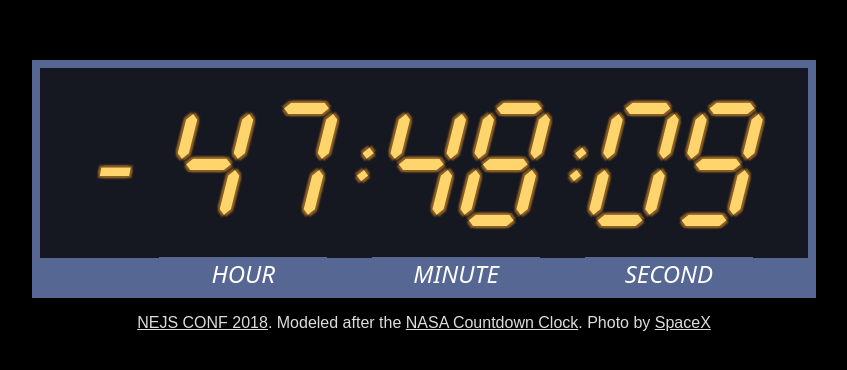
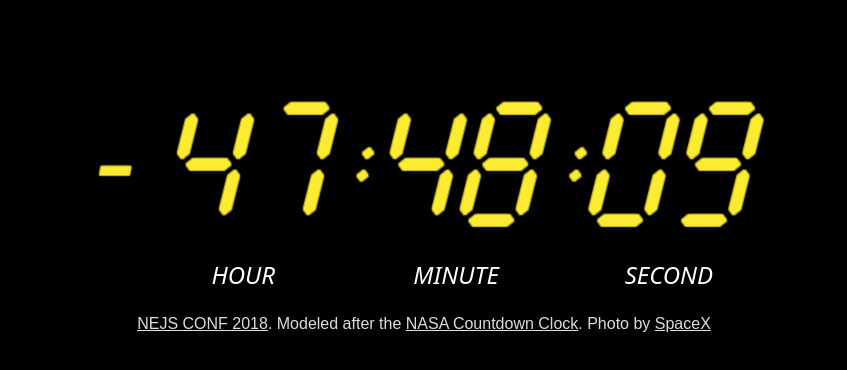
Before and after one commit to NebraskaJS/2018.nejsconf.com, an Eleventy site: page countdown.njk in a window 1280 px wide. Shown: the part 196-566 px from the top of the page, without its empty margins (216-1063 px from the left). Built offline with nearby package versions, Linux system fonts and the light colour scheme; Eleventy itself is replaced by a stand-in of ours; files that its build step writes are made by us from their sources.

```diff
--- /dev/null
+++ b/_includes/countdown-script.njk
@@ -0,0 +1,20 @@
+<script>
+var countdown = document.querySelector(".countdown");
+var nejsconfTime = new Date("2018-07-27T13:00:00Z").getTime();
+
+function renderTime(date) {
+	var secondsDiff = (nejsconfTime - date.getTime()) / 1000;
+	var hours = Math.floor(secondsDiff / (60*60));
+	var minutes = Math.floor(secondsDiff % (60*60) / 60);
+	var seconds = Math.floor(secondsDiff % 60);
+
+	return (secondsDiff > 0 ? '<span class="minus">-</span>' : "") +
+		'<span class="hours">' + (hours < 10 ? "0" : "") + hours + '</span>' +
+		':<span class="minutes">' + (minutes < 10 ? "0" : "") + minutes + '</span>' +
+		':<span class="seconds">' + (seconds < 10 ? "0" : "") + seconds + "</span>";
+}
+
+setInterval(function() {
+	countdown.innerHTML = renderTime(new Date());
+}, 1000);
+</script>
--- a/_includes/theme.css
+++ b/_includes/theme.css
@@ -753,7 +753,35 @@
 /* Countdown */
 @font-face {
 	font-family: sevenseg;
+	font-display: block;
 	src: url(/assets/fonts/7segfault.ttf) format("truetype");
+}
+
+.countdown {
+	position: relative;
+	display: block;
+	text-align: center;
+	font-size: 14vw;
+	font-family: sevenseg, system-ui, sans-serif;
+	font-style: italic;
+	padding: .2em 0 0;
+	margin: 2rem auto;
+	background-color: #000;
+	text-decoration: none;
+	text-shadow: 1px 1px 1px #bfb324, 1px -1px 1px #bfb324, -1px 1px 1px #bfb324, -1px -1px 1px #bfb324;
+	min-height: 12.2vw;
+}
+.countdown,
+.countdown:link,
+.countdown:visited {
+	color: #fcec31;
+}
+.countdown .minus {
+	font-family: Courier New;
+	position: relative;
+	top: -.25em;
+	left: -12px;
+	font-size: 60%;
 }
 
 .page-countdown {
@@ -775,63 +803,42 @@
 .page-countdown footer {
 	display: none;
 }
-
-.countdown,
-.countdown-humane {
-	text-align: center;
-}
-.countdown-humane {
-	padding: .75em 0;
-}
-.countdown {
-	position: relative;
-	font-size: 14vw;
-	font-family: sevenseg, system-ui, sans-serif;
-	font-style: italic;
-	background-color: rgba(27,31,42,.8);
-	color: #fed56c;
-	text-shadow: 2px 2px 2px #8d5f24, 2px -2px 2px #8d5f24, -2px 2px 2px #8d5f24, -2px -2px 2px #8d5f24;
-	border: .5rem solid #566793;
-	padding: .2em 0 0;
+.page-countdown .countdown {
+	background-color: rgba(0,0,0,.7);
+	border: .5rem solid #000;
+	margin-top: 0;
+	margin-bottom: 0;
 	width: 60%;
-	margin: 0 auto;
-}
-.countdown .minus {
-	font-family: Courier New;
-	position: relative;
-	top: -.25em;
-	left: -12px;
-	font-size: 60%;
 }
 @media (min-width: 35em) { /* 560px */
-	.countdown {
+	.page-countdown .countdown {
 		border-bottom-width: 2.5rem;
 	}
-	.countdown .hours,
-	.countdown .minutes,
-	.countdown .seconds {
+	.page-countdown .countdown .hours,
+	.page-countdown .countdown .minutes,
+	.page-countdown .countdown .seconds {
 		padding-bottom: 2.5rem;
 	}
-	.countdown .hours:before,
-	.countdown .minutes:before,
-	.countdown .seconds:before {
+	.page-countdown .countdown .hours:before,
+	.page-countdown .countdown .minutes:before,
+	.page-countdown .countdown .seconds:before {
 		position: absolute;
 		width: 13.1vw;
 		bottom: -2rem;
 		font-size: 1.5rem;
 		padding: 0;
-		background-color: #566793;
+		background-color: #000;
 		color: #fff;
 		text-shadow: none;
 		text-transform: uppercase;
 	}
-	.countdown .hours:before {
+	.page-countdown .countdown .hours:before {
 		content: "Hour";
 	}
-	.countdown .minutes:before {
+	.page-countdown .countdown .minutes:before {
 		content: "Minute";
 	}
-	.countdown .seconds:before {
+	.page-countdown .countdown .seconds:before {
 		content: "Second";
 	}
 }
--- a/countdown.njk
+++ b/countdown.njk
@@ -10,23 +10,4 @@
 		<p><a href="/">NEJS CONF 2018</a>. Modeled after the <a href="https://duckduckgo.com/?q=nasa+countdown+clock&t=ffab&atb=v101-3&iax=images&ia=images">NASA Countdown Clock</a>. Photo by <a href="https://unsplash.com/@spacex">SpaceX</a></p>
 	</div>
 </div>
-<script>
-var countdown = document.querySelector(".countdown");
-var nejsconfTime = new Date("2018-07-27T13:00:00Z").getTime();
-
-function renderTime(date) {
-	var secondsDiff = (nejsconfTime - date.getTime()) / 1000;
-	var hours = Math.floor(secondsDiff / (60*60));
-	var minutes = Math.floor(secondsDiff % (60*60) / 60);
-	var seconds = Math.floor(secondsDiff % 60);
-
-	return (secondsDiff > 0 ? '<span class="minus">-</span>' : "") +
-		'<span class="hours">' + (hours < 10 ? "0" : "") + hours + '</span>' +
-		':<span class="minutes">' + (minutes < 10 ? "0" : "") + minutes + '</span>' +
-		':<span class="seconds">' + (seconds < 10 ? "0" : "") + seconds + "</span>";
-}
-
-setInterval(function() {
-	countdown.innerHTML = renderTime(new Date());
-}, 1000);
-</script>
+{% include "countdown-script.njk" %}
```
Also changed, not shown: index.html (+9 -1 lines).
